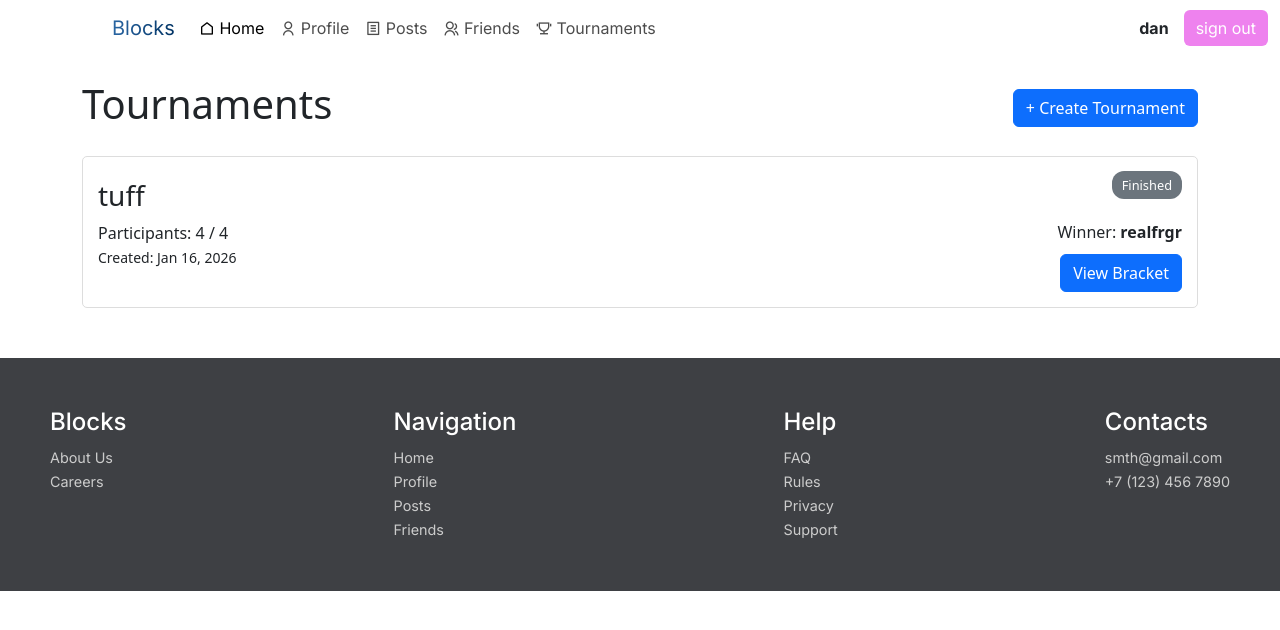
After one commit to realfrgr/blocks.django, a Django app: page /tournaments/ in a window 1280 px wide. The commit adds this page. Shown: the top 630 px of the page. Run offline with Django 5.2, Linux system fonts and the light colour scheme; a user stored in the database is signed in; data comes from the database, SQL or seed files in the repository; both versions use the stored data as it was after the commit; some libraries are stand-ins or nearby versions.

Commit message:
tournaments should finally work now

```diff
--- a/polls/urls.py
+++ b/polls/urls.py
@@ -23,5 +23,10 @@ urlpatterns = [
     path("registration/",views.regist_view,name="registration"),
     path("sort-posts/",views.post_sort_api,name="sort_post_api"),
     path("likes/<int:id>/",views.likepost,name="like_post"),
+    path("tournaments/", views.tournament_list_view, name="tournament_list"),
+    path("tournaments/create/", views.tournament_create_view, name="tournament_create"),
+    path("tournaments/<int:id>/join/", views.tournament_join_view, name="tournament_join"),
+    path("tournaments/<int:id>/", views.tournament_detail_view, name="tournament_detail"),
+    path("match/<int:match_id>/set_winner/", views.set_match_winner, name="set_match_winner"),
 
 ]
--- a/polls/views.py
+++ b/polls/views.py
@@ -1,11 +1,14 @@
 from django.shortcuts import render , get_object_or_404 , redirect
 from django.views.generic import UpdateView
-from django.http import HttpResponse , JsonResponse , HttpResponseRedirect
-from .models import Post
-from .forms import PostForm , RegistrationForm
+from django.http import HttpResponse , JsonResponse , HttpResponseRedirect , HttpResponseForbidden
+from .models import Post , Tournament , TournamentMatch
+from .forms import PostForm , RegistrationForm, TournamentForm
 from django.urls import reverse_lazy , reverse
 from django.views import View
 from django.contrib.auth import logout
+from django.contrib.auth.decorators import login_required
+import random
+import math
 
 
 def index_view(request):
@@ -84,6 +87,7 @@ def regist_view(request):
         form = RegistrationForm()
     return render(request, 'registration.html', {'form': form})
 
+
 def post_sort_api(request):
     sort_by = request.GET.get("sort","newest")
     if sort_by == "newest":
@@ -95,7 +99,6 @@ def post_sort_api(request):
     else:
         return JsonResponse({"Error" : "Wrong sort parameter"})
 
-
     post_list=[
         {"title":post.title,
          "content":post.content ,
@@ -105,6 +108,7 @@ def post_sort_api(request):
          ]
     print(post_list)
     return JsonResponse({"posts":post_list})
+
 
 def likepost(request,id):
 
@@ -117,3 +121,142 @@ def likepost(request,id):
         post.likes.add(request.user)
 
     return JsonResponse({"total_likes":post.total_likes()})
+
+@login_required
+def tournament_list_view(request):
+    tournaments = Tournament.objects.all().order_by('-created_at')
+    return render(request, "tournament_list.html", {"tournaments": tournaments})
+
+@login_required
+def tournament_create_view(request):
+    # Only staff/admin should create tournaments
+    if not request.user.is_staff:
+        return HttpResponseForbidden("Only admins can create tournaments.")
+
+    if request.method == "POST":
+        form = TournamentForm(request.POST)
+        if form.is_valid():
+            form.save()
+            return redirect("tournament_list")
+    else:
+        form = TournamentForm()
+    return render(request, "tournament_create.html", {"form": form})
+
+@login_required
+def tournament_join_view(request, id):
+    tournament = get_object_or_404(Tournament, id=id)
+
+    if tournament.is_active or tournament.is_finished:
+        return HttpResponse("Tournament already started or finished.")
+
+    if request.user in tournament.participants.all():
+        return HttpResponse("You have already joined.")
+
+    if tournament.participants.count() < tournament.max_participants:
+        tournament.participants.add(request.user)
+
+        # Check if full, then start
+        if tournament.participants.count() == tournament.max_participants:
+            start_tournament(tournament)
+
+        return redirect("tournament_detail", id=id)
+    else:
+        return HttpResponse("Tournament is full.")
+
+def start_tournament(tournament):
+    participants = list(tournament.participants.all())
+    random.shuffle(participants)
+
+    # Generate Round 1
+    # Pair up: (0,1), (2,3), etc.
+    match_num = 1
+    for i in range(0, len(participants), 2):
+        TournamentMatch.objects.create(
+            tournament=tournament,
+            round_number=1,
+            match_number=match_num,
+            player1=participants[i],
+            player2=participants[i+1]
+        )
+        match_num += 1
+
+    tournament.is_active = True
+    tournament.save()
+
+@login_required
+def tournament_detail_view(request, id):
+    tournament = get_object_or_404(Tournament, id=id)
+    matches = tournament.matches.all().order_by('round_number', 'match_number')
+
+    # Group by round for the template
+    rounds = {}
+    for match in matches:
+        if match.round_number not in rounds:
+            rounds[match.round_number] = []
+        rounds[match.round_number].append(match)
+
+    return render(request, "tournament_detail.html", {
+        "tournament": tournament,
+        "rounds": rounds
+    })
+
+@login_required
+def set_match_winner(request, match_id):
+    # Only staff can declare winners
+    if not request.user.is_staff:
+        return HttpResponseForbidden("Only admins can referee matches.")
+
+    match = get_object_or_404(TournamentMatch, id=match_id)
+
+    if request.method == "POST":
+        winner_id = request.POST.get("winner_id")
+        winner = get_object_or_404(match.tournament.participants, id=winner_id)
+
+        if match.winner:
+            return HttpResponse("Winner already set.")
+
+        match.winner = winner
+        match.save()
+
+        # Logic to advance winner to next round
+        advance_winner(match)
+
+        return redirect("tournament_detail", id=match.tournament.id)
+
+    return HttpResponse("Method not allowed")
+
+def advance_winner(match):
+    tournament = match.tournament
+    current_round = match.round_number
+    current_match_num = match.match_number
+
+    # Calculate next match position
+    # Match 1 and 2 of Round 1 -> Match 1 of Round 2
+    # Match 3 and 4 of Round 1 -> Match 2 of Round 2
+    next_round = current_round + 1
+    next_match_num = math.ceil(current_match_num / 2)
+
+    # If this was the final, mark tournament finished
+    # (Simplified: if only 1 match in this round and it has a winner)
+    matches_in_round = tournament.matches.filter(round_number=current_round).count()
+    if matches_in_round == 1:
+        tournament.is_finished = True
+        tournament.winner = match.winner
+        tournament.save()
+        return
+
+    # Get or create the next match slot
+    next_match, created = TournamentMatch.objects.get_or_create(
+        tournament=tournament,
+        round_number=next_round,
+        match_number=next_match_num
+    )
+
+    # Determine if winner goes to player1 or player2 slot
+    # Odd match number -> Player 1 slot, Even match number -> Player 2 slot
+    if current_match_num % 2 != 0:
+        next_match.player1 = match.winner
+    else:
+        next_match.player2 = match.winner
+
+    next_match.save()
--- a/templates/base.html
+++ b/templates/base.html
@@ -9,9 +9,8 @@
     <link rel="preconnect" href="https://fonts.gstatic.com" crossorigin>
     <link href="https://fonts.googleapis.com/css2?family=Inter:ital,opsz,wght@0,14..32,100..900;1,14..32,100..900&family=Roboto:ital,wght@0,100..900;1,100..900&display=swap" rel="stylesheet">
     <title>
-
       {% block title %}
-
+        Blocks
       {% endblock %}
     </title>
   </head>
@@ -20,21 +19,25 @@
     <header>
       <nav class="navbar navbar-expand-lg">
         <div class="container-fluid ">
-          <a class="navbar-brand name" href="/">Blocks</a>
+          <a class="navbar-brand name" href="{% url 'index_view' %}">Blocks</a>
           <button class="navbar-toggler" type="button" data-bs-toggle="collapse" data-bs-target="#navbarSupportedContent" aria-controls="navbarSupportedContent" aria-expanded="false" aria-label="Toggle navigation"><span class="navbar-toggler-icon"></span></button>
           <div class="collapse navbar-collapse" id="navbarSupportedContent">
             <ul class="navbar-nav me-auto mb-2 mb-lg-0">
               <li class="nav-item">
-                <a class="nav-link active" aria-current="page" href="/"><i class="ri-home-line"></i> Home</a>
+                <a class="nav-link active" aria-current="page" href="{% url 'index_view' %}"><i class="ri-home-line"></i> Home</a>
               </li>
               <li class="nav-item">
-                <a class="nav-link" href="/profile"><i class="ri-user-line"></i> Profile</a>
+                <a class="nav-link" href="{% url 'profile_view' %}"><i class="ri-user-line"></i> Profile</a>
               </li>
               <li class="nav-item">
-                <a class="nav-link" href="/posts"><i class="ri-file-list-line"></i> Posts</a>
+                <a class="nav-link" href="{% url 'posts_view' %}"><i class="ri-file-list-line"></i> Posts</a>
               </li>
               <li class="nav-item">
-                <a class="nav-link" href="/friends"><i class="ri-group-line"></i> Friends</a>
+                <a class="nav-link" href="{% url 'friends_view' %}"><i class="ri-group-line"></i> Friends</a>
+              </li>
+              <!-- Added Tournaments Link -->
+              <li class="nav-item">
+                <a class="nav-link" href="{% url 'tournament_list' %}"><i class="ri-trophy-line"></i> Tournaments</a>
               </li>
             </ul>
             <div class="d-flex align-items-center">
@@ -50,36 +53,36 @@
       </nav>
     </header>
 
+    <div class="container mt-4">
+        {% block content %}
+        {% endblock %}
+    </div>
 
-
-    {% block content %}
-
-    {% endblock %}
     <footer>
         <div class="box2">
         <div class="box">
             <div>
             <h4>Blocks</h4>
             <div>
-            <a href="">adawd</a>
+                <a href="{% url 'index_view' %}">About Us</a>
             </div>
             <div>
-            <a href=""></a>
+                <a href="">Careers</a>
             </div>
             </div>
             <div>
             <h4>Navigation</h4>
             <div>
-            <a href="">Home</a>
+                <a href="{% url 'index_view' %}">Home</a>
             </div>
             <div>
-            <a href="">Profile</a>
+                <a href="{% url 'profile_view' %}">Profile</a>
             </div>
             <div>
-            <a href="">Posts</a>
+                <a href="{% url 'posts_view' %}">Posts</a>
             </div>
             <div>
-            <a href="">Friends</a>
+                <a href="{% url 'friends_view' %}">Friends</a>
             </div>
             </div>
             <div>
@@ -111,12 +114,12 @@
             </div>
         </div>
         </div>
-
     </footer>
 
     <script src="https://cdn.jsdelivr.net/npm/bootstrap@5.3.3/dist/js/bootstrap.bundle.min.js" integrity="sha384-YvpcrYf0tY3lHB60NNkmXc5s9fDVZLESaAA55NDzOxhy9GkcIdslK1eN7N6jIeHz" crossorigin="anonymous"></script>
   </body>
 </html>
+
 <style>
   :root {
     --secondary: #123561;
@@ -148,6 +151,7 @@
   }
   .nav-link {
     position: relative;
+    color: rgba(0,0,0,0.7);
   }
   .nav-link:after {
     content: '';
@@ -169,6 +173,8 @@
 
   .username {
     vertical-align: center;
+    margin-right: 15px;
+    font-weight: bold;
   }
   .user {
     justify-items: center;
@@ -176,13 +182,13 @@
 
   .btn-violet {
     background-color: violet;
-
-    margin-left: 10px;
-    margin-right: 50px;
+    border: none;
+    color: white;
   }
 
   .btn-violet:hover {
     background-color: darkviolet;
+    color: white;
   }
   .box {
     display: flex;
@@ -197,19 +203,94 @@
   }
   footer {
     background-color: rgb(62, 64, 68);
-    height: 25vh;
     margin-top: 50px;
     position: relative;
     font-family: "Inter", sans-serif;
-  font-optical-sizing: auto;
-  font-weight: <weight>;
-  font-style: normal;
-
+  }
+  footer a {
+    color: #ccc;
+    font-size: 0.9rem;
+  }
+  footer a:hover {
+    color: white;
   }
   header {
     font-family: "Inter", sans-serif;
-  font-optical-sizing: auto;
-  font-weight: <weight>;
-  font-style: normal;
+  }
+
+  /* --- Tournament Specific CSS --- */
+  /* Added these so the bracket logic works with the new design */
+
+  .tournament-card { border: 1px solid #ddd; padding: 15px; margin-bottom: 15px; border-radius: 5px; display: flex; justify-content: space-between; align-items: center; background: white; }
+  .status-badge { padding: 5px 10px; border-radius: 12px; font-size: 0.8rem; color: white; }
+  .status-open { background-color: #28a745; }
+  .status-active { background-color: #ffc107; color: #333; }
+  .status-finished { background-color: #6c757d; }
+
+  .bracket-container {
+      display: flex;
+      flex-direction: row;
+      overflow-x: auto;
+      padding: 20px 0;
+      gap: 40px;
+  }
+
+  .round-column {
+      display: flex;
+      flex-direction: column;
+      justify-content: space-around;
+      min-width: 220px;
+  }
+
+  .round-title {
+      text-align: center;
+      font-weight: bold;
+      margin-bottom: 15px;
+      color: #555;
+      text-transform: uppercase;
+  }
+
+  .match-card {
+      background: #fff;
+      border: 1px solid #ccc;
+      border-radius: 6px;
+      padding: 10px;
+      margin: 10px 0;
+      box-shadow: 0 2px 4px rgba(0,0,0,0.05);
+      position: relative;
+  }
+
+  .match-card.finished { border-left: 5px solid #28a745; }
+  .match-card.pending { border-left: 5px solid #ffc107; }
+
+  .player-row {
+      display: flex;
+      justify-content: space-between;
+      padding: 5px;
+      border-bottom: 1px solid #eee;
+  }
+
+  .player-row:last-child { border-bottom: none; }
+
+  .winner-highlight { font-weight: bold; color: #28a745; background-color: #e6ffec; }
+
+  .admin-controls {
+      margin-top: 10px;
+      border-top: 1px dashed #ccc;
+      padding-top: 5px;
+      font-size: 0.8rem;
+      text-align: center;
+  }
+
+  .vs-separator { text-align: center; font-size: 0.8rem; color: #999; margin: 2px 0; }
+
+  .winner-banner {
+      background: #d4edda;
+      color: #155724;
+      padding: 20px;
+      text-align: center;
+      border-radius: 5px;
+      margin-bottom: 20px;
+      font-size: 1.5rem;
   }
 </style>
--- /dev/null
+++ b/templates/tournament_list.html
@@ -0,0 +1,51 @@
+{% extends "base.html" %}
+
+{% block content %}
+<div style="display:flex; justify-content:space-between; align-items:center; margin-bottom:20px;">
+    <h1>Tournaments</h1>
+    {% if user.is_staff %}
+        <a href="{% url 'tournament_create' %}" class="btn btn-primary">+ Create Tournament</a>
+    {% endif %}
+</div>
+
+{% if tournaments %}
+    {% for t in tournaments %}
+    <div class="tournament-card">
+        <div>
+            <h3>{{ t.name }}</h3>
+            <p>
+                Participants: {{ t.participants.count }} / {{ t.max_participants }}
+                <br>
+                <small>Created: {{ t.created_at|date:"M d, Y" }}</small>
+            </p>
+        </div>
+
+        <div style="text-align:right;">
+            {% if t.is_finished %}
+                <span class="status-badge status-finished">Finished</span>
+                <br><br>
+                Winner: <strong>{{ t.winner.username }}</strong>
+            {% elif t.is_active %}
+                <span class="status-badge status-active">In Progress</span>
+            {% else %}
+                <span class="status-badge status-open">Open for Registration</span>
+            {% endif %}
+
+            <div style="margin-top:10px;">
+                <a href="{% url 'tournament_detail' t.id %}" class="btn btn-primary">View Bracket</a>
+
+                {% if not t.is_active and not t.is_finished %}
+                    {% if user in t.participants.all %}
+                        <button class="btn btn-success" disabled>Joined</button>
+                    {% else %}
+                        <a href="{% url 'tournament_join' t.id %}" class="btn btn-success">Join Now</a>
+                    {% endif %}
+                {% endif %}
+            </div>
+        </div>
+    </div>
+    {% endfor %}
+{% else %}
+    <p>No tournaments available currently.</p>
+{% endif %}
+{% endblock %}
```
Also changed, not shown: polls/forms.py (+10 -1 lines), polls/models.py (+26 -1 lines), templates/tournament_create.html (added, +23 -0 lines), templates/tournament_detail.html (added, +84 -0 lines), db.sqlite3, polls/migrations/0003_alter_post_author_alter_post_likes_tournament_and_more.py (added). Lines whose indentation alone changed are shown as unchanged.
